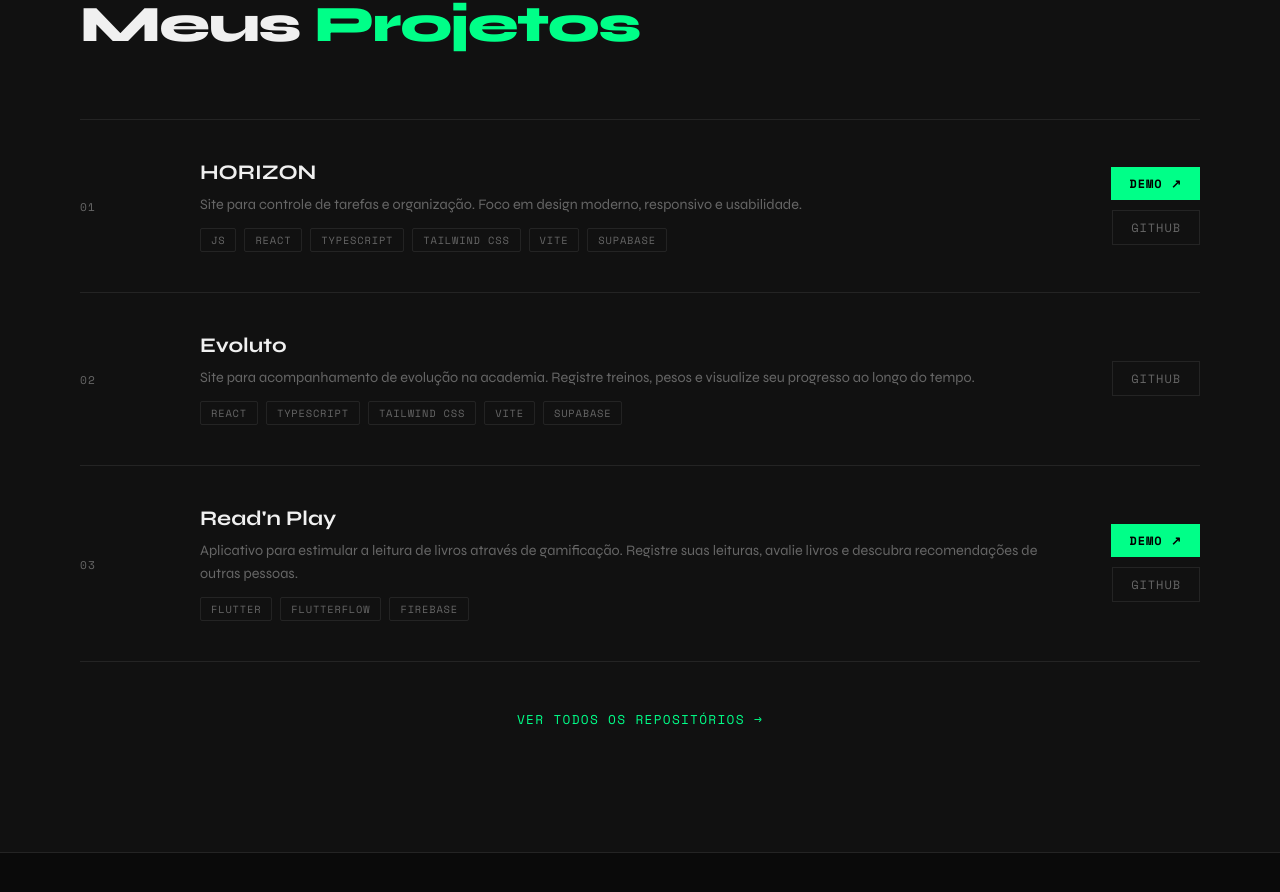
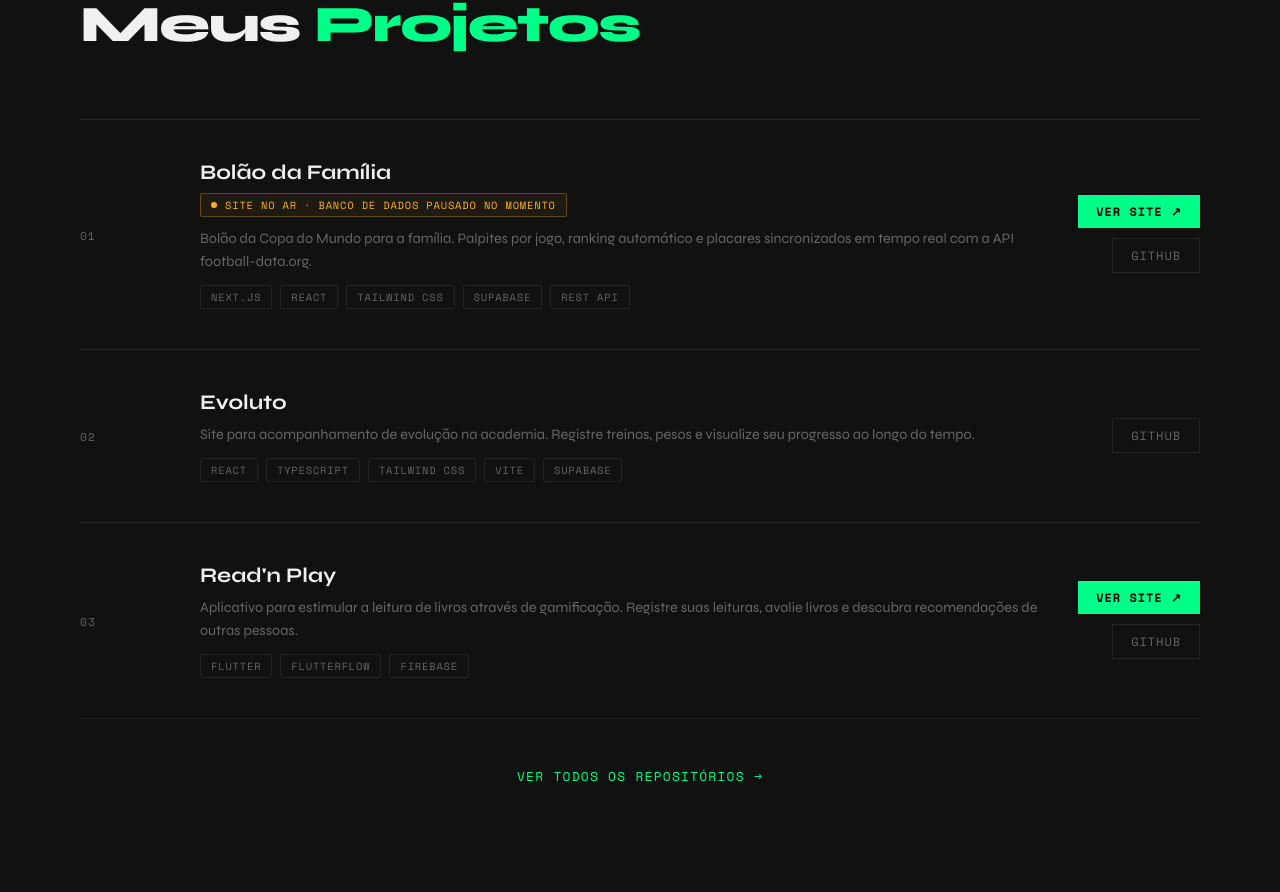
Before and after one commit to Ceabta/Portfolio, a React (Vite) app: page / in a window 1280 px wide. Shown: the part 3934-4826 px from the top of the page. Built offline with nearby package versions, Linux system fonts and the light colour scheme.

Commit message:
feat(projetos): substitui Horizon por Bolão da Família na seção Meus Projetos e adiciona aviso de status nos projetos e renomeia botão Demo para "Ver site"

```diff
--- a/src/components/Work.jsx
+++ b/src/components/Work.jsx
@@ -3,11 +3,12 @@ import styles from './Work.module.css'
 const projects = [
   {
     num: '01',
-    title: "HORIZON",
-    desc: 'Site para controle de tarefas e organização. Foco em design moderno, responsivo e usabilidade.',
-    tags: ['JS', 'React', 'Typescript', 'Tailwind CSS', 'Vite', 'Supabase'],
-    url: 'https://horizon-gestao-demo.vercel.app',
-    repo: 'https://github.com/Ceabta/Horizon',
+    title: "Bolão da Família",
+    desc: 'Bolão da Copa do Mundo para a família. Palpites por jogo, ranking automático e placares sincronizados em tempo real com a API football-data.org.',
+    tags: ['Next.js', 'React', 'Tailwind CSS', 'Supabase', 'REST API'],
+    url: 'https://bolao-familiacat.vercel.app/',
+    repo: 'https://github.com/Ceabta/bolao-copa',
+    notice: 'Site no ar · banco de dados pausado no momento',
   },
   {
     num: '02',
@@ -45,6 +46,12 @@ export default function Work() {
             </div>
             <div className={styles.info}>
               <h3 className={styles.projectTitle}>{p.title}</h3>
+              {p.notice && (
+                <p className={styles.notice}>
+                  <span className={styles.noticeDot} aria-hidden="true" />
+                  {p.notice}
+                </p>
+              )}
               <p className={styles.desc}>{p.desc}</p>
               <div className={styles.tags}>
                 {p.tags.map((t) => (
@@ -55,7 +62,7 @@ export default function Work() {
             <div className={styles.links}>
               {p.url && (
                 <a href={p.url} target="_blank" rel="noopener noreferrer" className={styles.linkBtn}>
-                  Demo ↗
+                  Ver site ↗
                 </a>
               )}
               <a href={p.repo} target="_blank" rel="noopener noreferrer" className={styles.linkGhost}>
--- a/src/components/Work.module.css
+++ b/src/components/Work.module.css
@@ -69,6 +69,30 @@
 
 .item:hover .projectTitle {
   color: var(--accent);
+}
+
+.notice {
+  display: inline-flex;
+  align-items: center;
+  gap: 8px;
+  font-family: var(--font-mono);
+  font-size: 0.65rem;
+  color: #ffb020;
+  text-transform: uppercase;
+  letter-spacing: 0.08em;
+  padding: 3px 10px;
+  border: 1px solid rgba(255, 176, 32, 0.3);
+  background: rgba(255, 176, 32, 0.06);
+  border-radius: 2px;
+  margin-bottom: 10px;
+}
+
+.noticeDot {
+  width: 6px;
+  height: 6px;
+  border-radius: 50%;
+  background: #ffb020;
+  flex-shrink: 0;
 }
 
 .desc {
```
